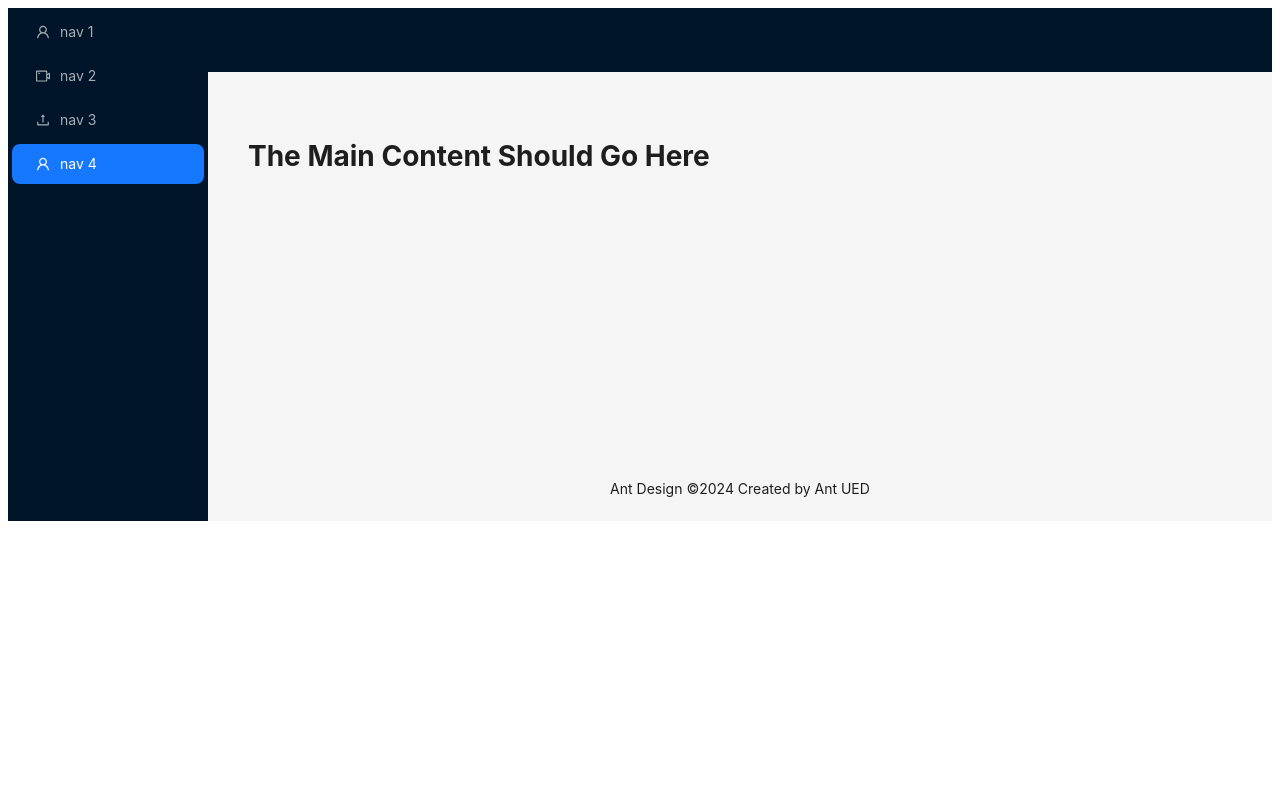
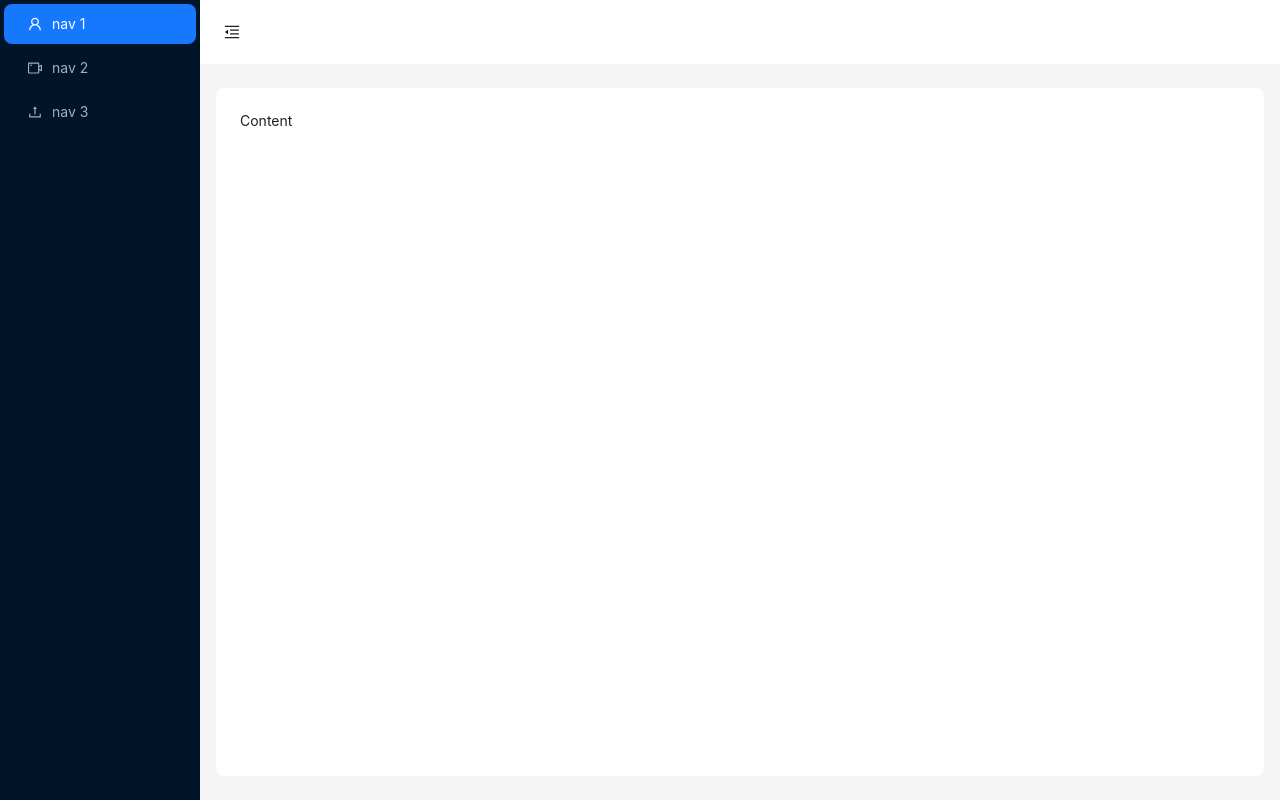
Before and after one commit to NA-Asraful-Khan/University_Management_Frontend, a React (Vite) app: page / in a window 1280 px wide. Built offline with nearby package versions, Linux system fonts and the light colour scheme.

Commit message:
Set Sidebar

```diff
--- a/src/components/layout/MainLayout.tsx
+++ b/src/components/layout/MainLayout.tsx
@@ -1,60 +1,87 @@
-import React from "react";
+import { useEffect, useState } from "react";
 import {
+  MenuFoldOutlined,
+  MenuUnfoldOutlined,
   UploadOutlined,
   UserOutlined,
   VideoCameraOutlined,
 } from "@ant-design/icons";
-import { Layout, Menu } from "antd";
+import { Button, Layout, Menu, theme } from "antd";
 
-const { Header, Content, Footer, Sider } = Layout;
-
-const items = [
-  UserOutlined,
-  VideoCameraOutlined,
-  UploadOutlined,
-  UserOutlined,
-].map((icon, index) => ({
-  key: String(index + 1),
-  icon: React.createElement(icon),
-  label: `nav ${index + 1}`,
-}));
+const { Header, Sider, Content } = Layout;
 
 const MainLayout = () => {
+  const [collapsed, setCollapsed] = useState(false);
+  const {
+    token: { colorBgContainer, borderRadiusLG },
+  } = theme.useToken();
+
+  // Collapse sidebar if screen width is less than 992px
+  useEffect(() => {
+    const handleResize = () => {
+      setCollapsed(window.innerWidth < 992);
+    };
+
+    // Set initial state based on current screen width
+    handleResize();
+
+    // Listen for resize events
+    window.addEventListener("resize", handleResize);
+
+    // Cleanup listener on unmount
+    return () => window.removeEventListener("resize", handleResize);
+  }, []);
   return (
-    <Layout>
-      <Sider
-        breakpoint="lg"
-        collapsedWidth="0"
-        onBreakpoint={(broken) => {
-          console.log(broken);
-        }}
-        onCollapse={(collapsed, type) => {
-          console.log(collapsed, type);
-        }}
-      >
+    <Layout style={{ height: "100vh" }}>
+      <Sider trigger={null} collapsible collapsed={collapsed}>
         <div className="demo-logo-vertical" />
         <Menu
           theme="dark"
           mode="inline"
-          defaultSelectedKeys={["4"]}
-          items={items}
+          defaultSelectedKeys={["1"]}
+          items={[
+            {
+              key: "1",
+              icon: <UserOutlined />,
+              label: "nav 1",
+            },
+            {
+              key: "2",
+              icon: <VideoCameraOutlined />,
+              label: "nav 2",
+            },
+            {
+              key: "3",
+              icon: <UploadOutlined />,
+              label: "nav 3",
+            },
+          ]}
         />
       </Sider>
       <Layout>
-        <Header style={{ padding: 0 }} />
-        <Content style={{ margin: "24px 16px 0" }}>
-          <div
+        <Header style={{ padding: 0, background: colorBgContainer }}>
+          <Button
+            type="text"
+            icon={collapsed ? <MenuUnfoldOutlined /> : <MenuFoldOutlined />}
+            onClick={() => setCollapsed(!collapsed)}
             style={{
-              padding: 24,
-              minHeight: 360,
+              fontSize: "16px",
+              width: 64,
+              height: 64,
             }}
-          >
-            <h1>The Main Content Should Go Here</h1>
-          </div>
+          />
+        </Header>
+        <Content
+          style={{
+            margin: "24px 16px",
+            padding: 24,
+            minHeight: 280,
+            background: colorBgContainer,
+            borderRadius: borderRadiusLG,
+          }}
+        >
+          Content
         </Content>
-        <Footer style={{ textAlign: "center" }}>
-          Ant Design ©{new Date().getFullYear()} Created by Ant UED
-        </Footer>
       </Layout>
     </Layout>
   );
--- a/src/index.css
+++ b/src/index.css
@@ -0,0 +1,5 @@
+* {
+  box-sizing: border-box;
+  padding: 0;
+  margin: 0;
+}
```
